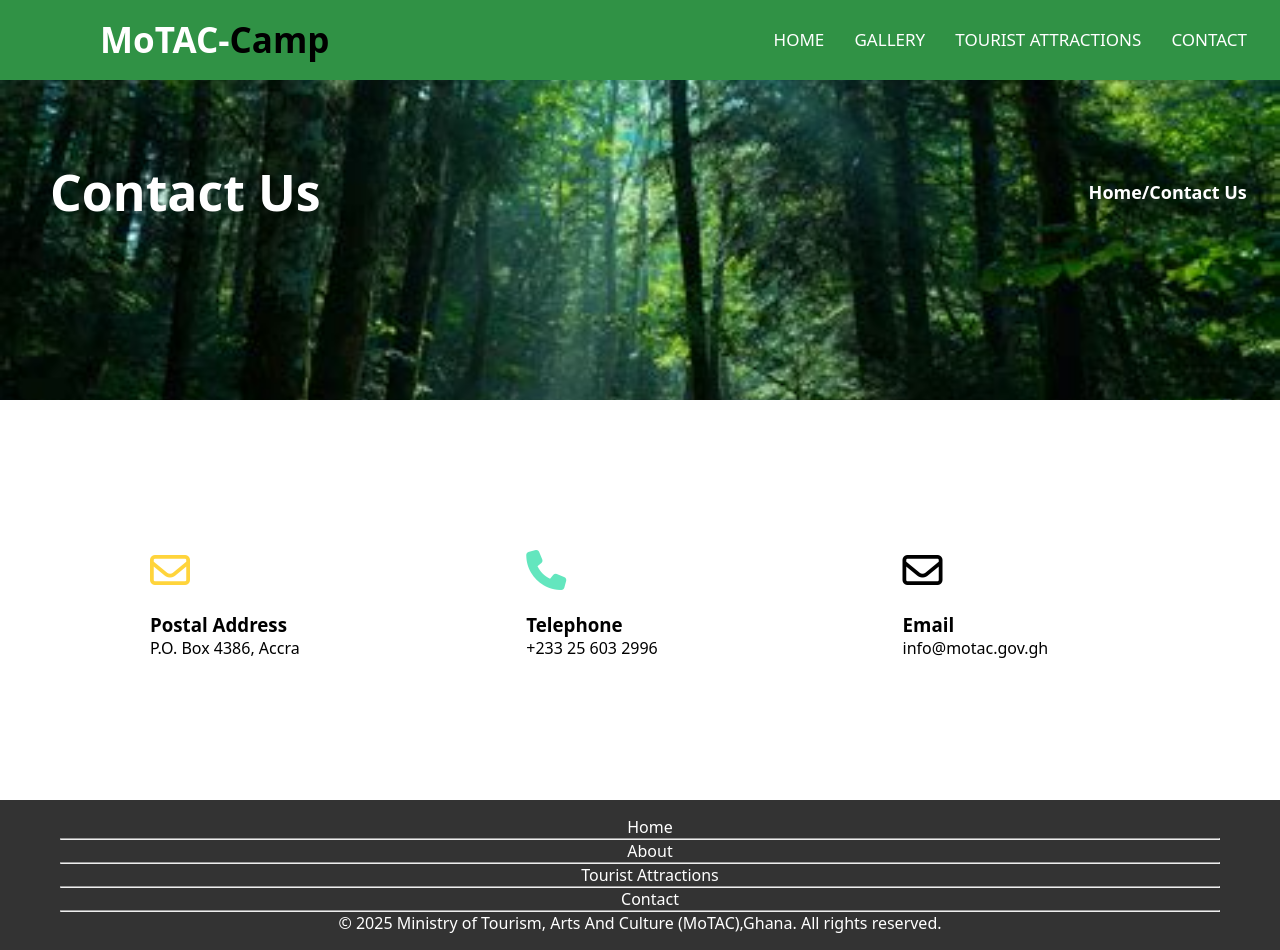
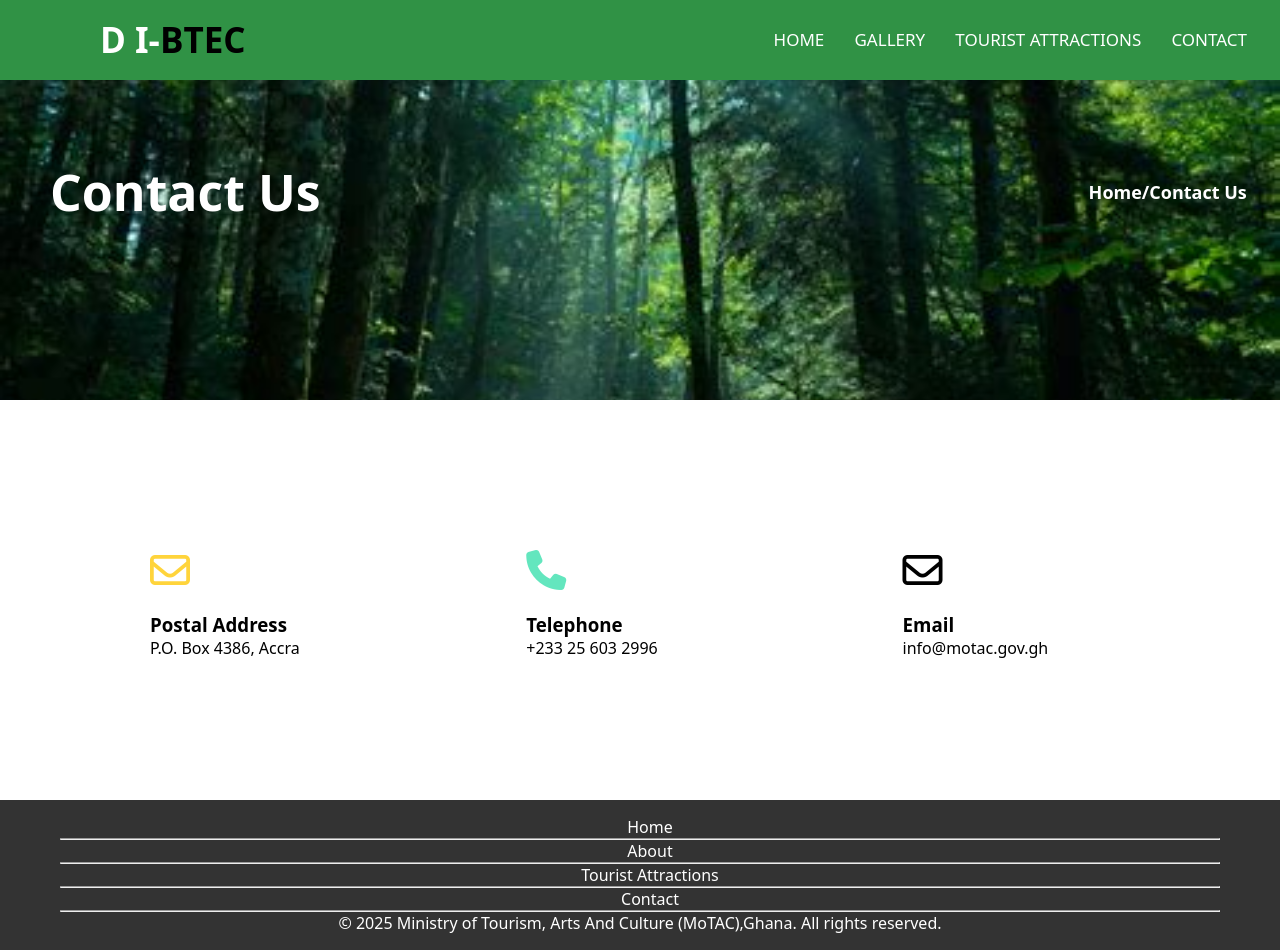
Before and after one commit to gabrielmensah28/pe, a plain HTML site: page contact.html in a window 1280 px wide. Drawn offline with Linux system fonts and the light colour scheme.

Commit message:
Update contact.html

```diff
--- a/contact.html
+++ b/contact.html
@@ -3,14 +3,14 @@
 <head>
     <meta charset="UTF-8">
     <meta name="viewport" content="width=device-width, initial-scale=1.0">
-    <title>MoTAC - About</title>
+    <title>About</title>
     <link rel="stylesheet" href="style.css">
     <link rel="shortcut icon" href="MotacL.jpg" type="image/x-icon">
     <link rel="stylesheet" href="https://cdnjs.cloudflare.com/ajax/libs/font-awesome/6.7.2/css/all.min.css" integrity="sha512-Evv84Mr4kqVGRNSgIGL/F/aIDqQb7xQ2vcrdIwxfjThSH8CSR7PBEakCr51Ck+w+/U6swU2Im1vVX0SVk9ABhg==" crossorigin="anonymous" referrerpolicy="no-referrer" />
 </head>
 <body>
         <nav>
-            <label class="logos">MoTAC-<span>Camp</span></label>
+            <label class="logos">D I-<span>BTEC</span></label>
             <ul>
                 <li><a href="index.html">Home</a></li>
                 <li><a href="gallery.html">Gallery</a></li>
```
